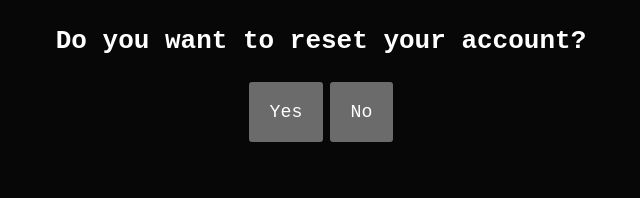
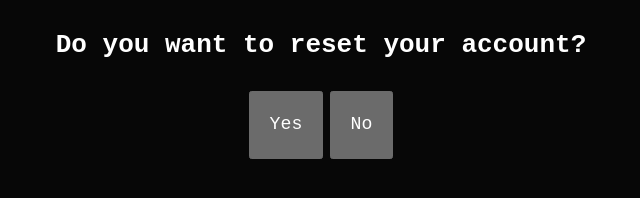
Before and after one commit to TruncatedDinoSour/website, a website: page page/reset/index.html in a window 1280 px wide. Shown: the whole page, without its empty margins (319-959 px from the left). Drawn offline with nearby package versions, Linux system fonts and the light colour scheme; files that its build step writes are made by us from their sources.

Commit message:
Fix the reset page's CSS
Signed-off-by: Ari Archer <ari.web.xyz@gmail.com>

```diff
--- a/page/reset/index.html
+++ b/page/reset/index.html
@@ -21,6 +21,7 @@
 
         <link rel="stylesheet" href="/content/styles/generic/main.min.css" />
         <link rel="stylesheet" href="/content/styles/noscript/index.css" />
+        <link rel="stylesheet" href="/content/styles/clean/index.css" />
 
         <style>
             *, *::before, *::after {
```
